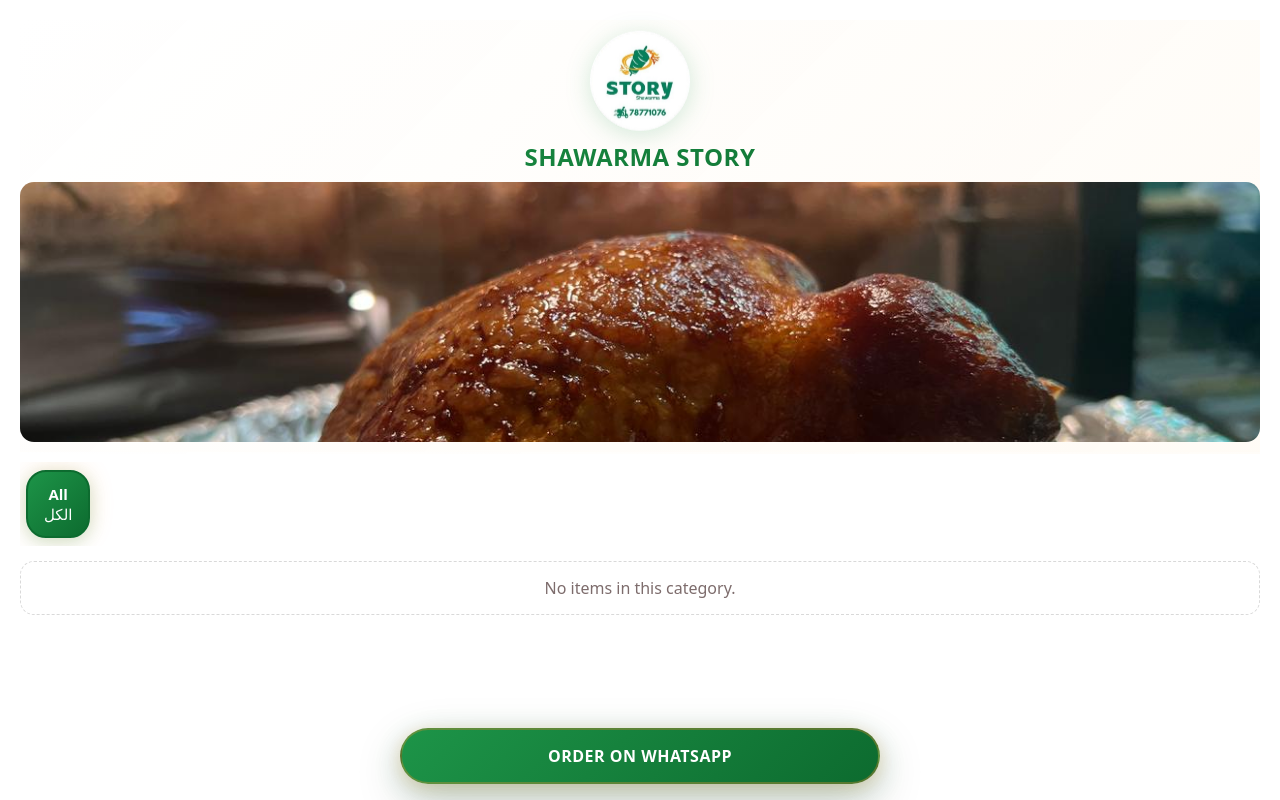
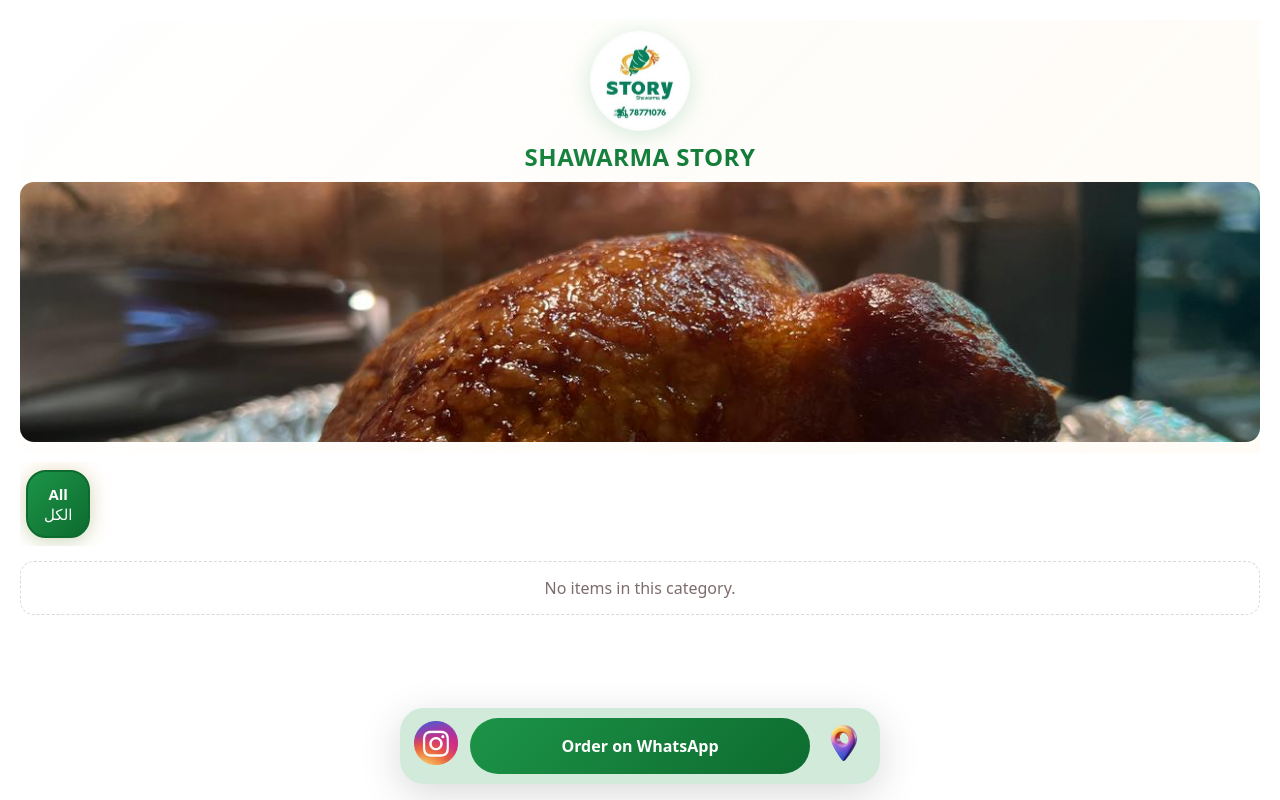
Before and after one commit to SF-47/restaurant-qr-menu, a React (Vite) app in the folder frontend/: page / in a window 1280 px wide. Built offline with nearby package versions, Linux system fonts and the light colour scheme; no server answers; the database is empty.

Commit message:
adding instagram and location logos

```diff
--- a/frontend/src/Menu.css
+++ b/frontend/src/Menu.css
@@ -314,7 +314,7 @@
 }
 
 /* WhatsApp Button */
-.whatsAppBtn {
+/* .whatsAppBtn {
   position: fixed;
   left: 50%;
   transform: translateX(-50%);
@@ -342,7 +342,7 @@
   transition: all 200ms cubic-bezier(0.4, 0, 0.2, 1);
   border: 2px solid rgba(255, 140, 42, 0.3);
   -webkit-tap-highlight-color: transparent;
-}
+} */
 
 .whatsAppBtn:active {
   transform: translateX(-50%) scale(0.96);
@@ -436,3 +436,49 @@
     transform: rotate(360deg);
   }
 }
+
+
+
+.bottomBar {
+  position: fixed;
+  bottom: 16px;
+  left: 50%;
+  transform: translateX(-50%);
+  width: min(480px, calc(100% - 24px));
+
+  display: flex;
+  align-items: center;
+  justify-content: space-between;
+  gap: 12px;
+
+  padding: 10px 14px;
+
+  background: rgba(29, 148, 72, 0.2);
+  backdrop-filter: blur(12px);
+  -webkit-backdrop-filter: blur(12px);
+
+  border-radius: 24px;
+  box-shadow: 0 10px 40px rgba(0, 0, 0, 0.15);
+
+  z-index: 20;
+}
+
+
+.whatsAppBtn {
+  flex: 1;
+  min-height: 56px;
+  border-radius: 999px;
+  background: linear-gradient(135deg, var(--primary-green), var(--dark-green));
+  color: white;
+  font-weight: 900;
+  text-align: center;
+  display: flex;
+  align-items: center;
+  justify-content: center;
+  text-decoration: none;
+}
+
+.iconBtn {
+  width: 44px;
+  height: 44px;
+}
--- a/frontend/src/Menu.jsx
+++ b/frontend/src/Menu.jsx
@@ -3,9 +3,9 @@ import { collection, getDocs } from "firebase/firestore";
 import { db } from "./firebase";
 import "./Menu.css";
 import logoImg from "./assets/logo.jpg";
-// import instagramImg from "./assets/instagram.png";
-// import locationImg from "./assets/location.png";
-// import dot from "./assets/dot.png";
+import instagramImg from "./assets/instagram.png";
+import locationImg from "./assets/location.png";
+//import dot from "./assets/dot.png";
 
 import s1 from "./assets/images_for_slide/s1.jpeg";
 import s2 from "./assets/images_for_slide/s2.jpeg";
@@ -181,19 +181,6 @@ export default function Menu() {
           <img src={logoImg} alt="Shawarma Story" className="logoImg" />
         </div>
         <h1 className="menuTitle">Shawarma Story</h1>
-        {/* <div className="div321">
-          <div className="locins">
-            <a href="https://www.instagram.com/shawarma.story1?igsh=MXBucGl2YzAwc2hyNg==" target="_blank" rel="noreferrer">
-              <img src={instagramImg} alt="Location" className="logoImgLoc" />
-            </a>
-          </div>
-
-          <img src={dot} alt="Location" className="dot" />
-
-          <div className="locins">
-            <img src={locationImg} alt="Instagram" className="logoImgInsta" />
-          </div>
-        </div> */}
 
         <div className="slider">
           <img className="sliderImg" src={sliderImages[slide]} alt="promo" />
@@ -270,6 +257,15 @@ export default function Menu() {
         </div>
       )}
 
+      <div className="bottomBar">
+        <a
+          href="https://instagram.com/shawarma.story1/"
+          target="_blank"
+          rel="noreferrer"
+        >
+          <img src={instagramImg} alt="Instagram" className="iconBtn" />
+        </a>
+
         <a
           className="whatsAppBtn"
           href={`https://wa.me/${WHATSAPP_NUMBER}`}
@@ -278,6 +274,15 @@ export default function Menu() {
         >
           Order on WhatsApp
         </a>
+
+        <a
+          href="https://maps.app.goo.gl/Ju8rKTrz2VZzXj2P7?g_st=aw"
+          target="_blank"
+          rel="noreferrer"
+        >
+          <img src={locationImg} alt="Location" className="iconBtn" />
+        </a>
+      </div>
     </div>
   );
 }
```
Also changed, not shown: frontend/src/assets/location.png. Lines whose indentation alone changed are shown as unchanged.
